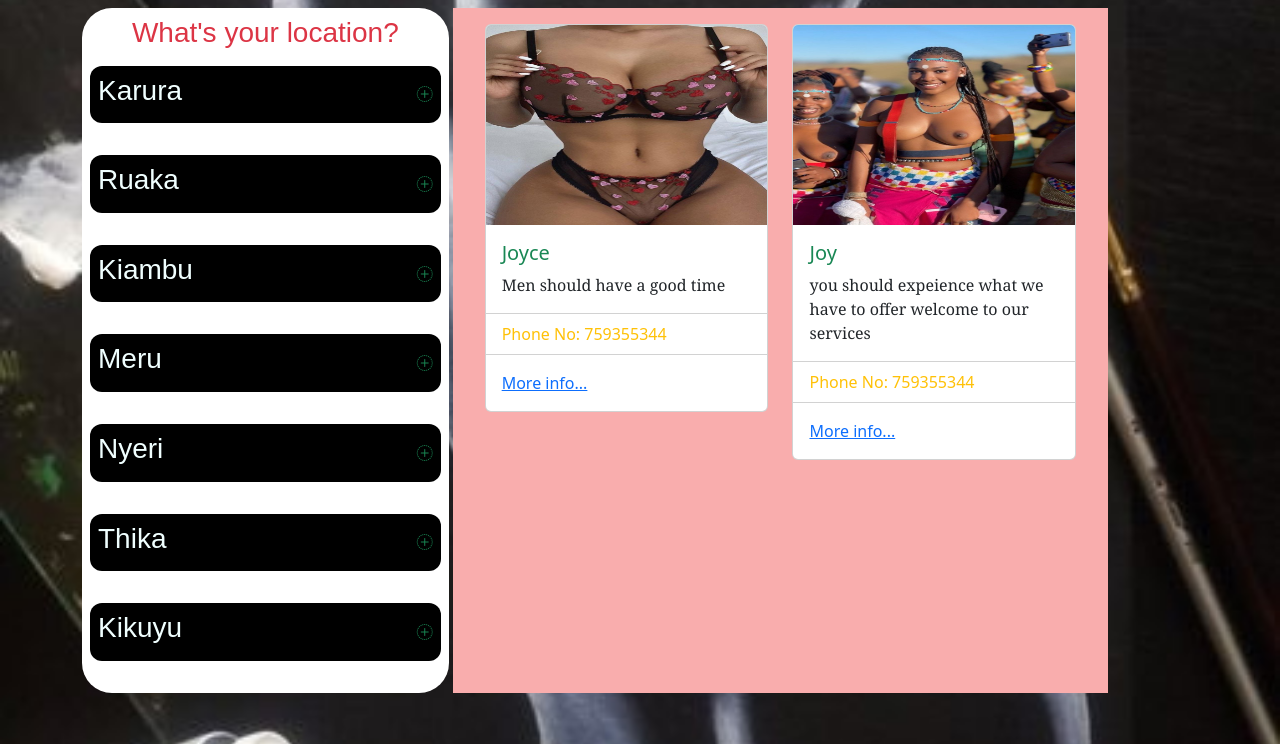
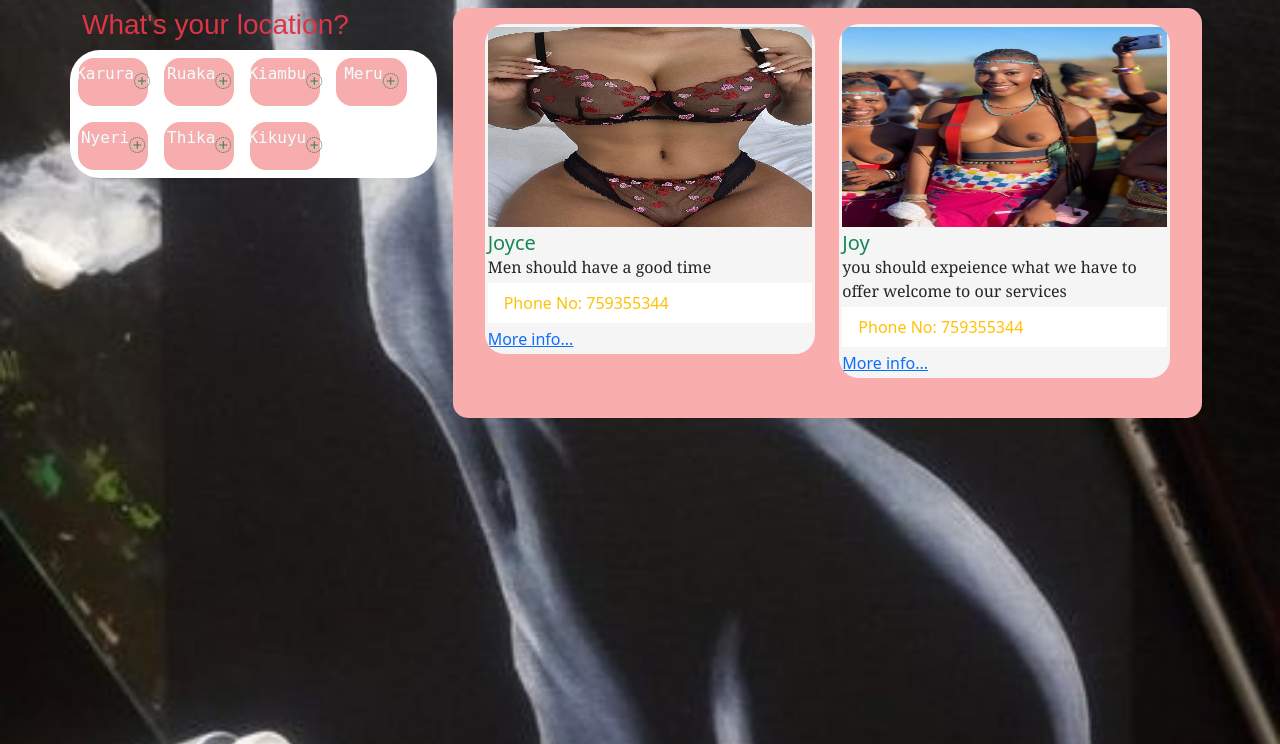
Before and after one commit to Royweru/django-hotbunny, a Django app: page / in a window 1280 px wide. Shown: the part 64-808 px from the top of the page. Run offline with Django 4.2, Linux system fonts and the light colour scheme; data comes from the database, SQL or seed files in the repository; some libraries are stand-ins or nearby versions.

Commit message:
modified:   base/__pycache__/urls.cpython-311.pyc 	modified:   base/__pycache__/views.cpython-311.pyc 	modified:   base/urls.py 	modified:   base/views.py 	new file:   static/css/card.css 	modified:   static/css/main.css 	new file:   templates/base/escort.html 	modified:   templates/base/index.html 	modified:   templates/components/card.html 	modified:   templates/components/locations-bar.html 	modified:   templates/main.html 	modified:   templates/navbar.html

```diff
--- a/base/urls.py
+++ b/base/urls.py
@@ -3,4 +3,5 @@ from django.urls import path
 from . import views
 urlpatterns = [
     path('',views.index,name='home'),
+    path('escort/<str:pk>/',views.individual_escort,name='view-escort')
 ]
--- a/base/views.py
+++ b/base/views.py
@@ -8,3 +8,9 @@ def index(request):
     locations = Area.objects.all()
     context={'escorts':escorts,'locations':locations}
     return render(request,'base/index.html',context)
+
+
+def individual_escort(request,pk):
+    escort = Escort.objects.get(id=pk)
+    context = {'escort':escort}
+    return render(request, 'base/escort.html',context)
--- a/static/css/main.css
+++ b/static/css/main.css
@@ -6,3 +6,9 @@ body{
     width: 100%;
     height: 100vh;
 }
+
+#location-bar:hover{
+    cursor: pointer;
+    opacity: 0.8;
+    background-color: rgb(246, 105, 105);
+}
--- a/templates/base/index.html
+++ b/templates/base/index.html
@@ -8,20 +8,20 @@
     <div class="row gx-2">
 
     <div class=" col-md-4 gap-y-5">
-     <div class="  p-2 " style="width: 100%; border-radius:30px; display:flex; flex-direction:column; background-color:white; align-items:center; ">
         <div>
             <h3 class=" text-danger" style="font-family:fantasy">
                 What's your location?
             </h3>
         </div>
+     <div class=" p-2 row row-cols-md-5 gap-3" style="width: 100%; border-radius:30px;background-color:white;; ">
+
         {% for location in locations  %}
         {% include 'components/locations-bar.html' %}
       {% endfor %}
      </div>
-
     </div>
 
-    <div class="col-md-7 " style="background-color:rgb(249, 173, 173)">
+    <div class="col-md-8 " style="background-color:rgb(249, 173, 173); border-radius:15px;">
         <div class="container">
             <div class="row row-cols-1 row-cols-md-2 gap-x-4 p-3">
                 {% for escort in escorts %}
--- a/templates/components/card.html
+++ b/templates/components/card.html
@@ -1,6 +1,6 @@
 <div class="col mb-4">
     <!-- mb-4 adds margin-bottom to create space between cards -->
-    <div class="card">
+    <div class="special-card">
         <img src="{{escort.image}}" class="card-img-top" alt="..." style="height: 200px; width:100%;">
         <div class="card-body">
             <h5 class="card-title text-success">{{escort}}</h5>
@@ -12,7 +12,7 @@
             <li class="list-group-item text-warning">Phone No: {{escort.phoneNo}}</li>
         </ul>
         <div class="card-body">
-            <a href="#" class="card-link">More info...</a>
+            <a href="{% url 'view-escort' escort.id%}" class="card-link">More info...</a>
 
         </div>
     </div>
--- a/templates/components/locations-bar.html
+++ b/templates/components/locations-bar.html
@@ -1,6 +1,9 @@
-<div class=" p-2  mb-4 mt-2" style="background-color: black; border-radius: 12px; width:100%; display:flex; align-items:center; justify-content:space-between;">
-  <h3 style=" font-family:sans-serif; font-weight:lighter; color:azure;">
+
+<div class=" p-1 col-2"
+id="location-bar"
+>
+  <p style=" font-family:monospace; font-weight:lighter; color:azure;">
     {{location}}
-  </h3>
+  </p>
   <i class="bi bi-plus-circle-dotted text-success"></i>
 </div>
--- a/templates/main.html
+++ b/templates/main.html
@@ -12,11 +12,42 @@
       crossorigin="anonymous"
     />
     <link rel="stylesheet" href="{% static '/css/main.css' %}">
+    <link rel="stylesheet" href="{% static '/css/special-card.css' %}">
     <link rel="shortcut icon" href="{% static 'images/logo.jpeg' %}" type="image/x-icon">
     <!-- Bootstrap Icons CDN link -->
 <link rel="stylesheet" href="https://cdn.jsdelivr.net/npm/bootstrap-icons@1.20.0/font/bootstrap-icons.css">
 
   </head>
+  <style>
+    #location-bar {
+      background-color: rgb(247, 173, 173);
+      border-radius: 16px;
+      display: flex;
+      justify-content: center;
+      align-items: center;
+      transition: opacity 0.3s, background-color 0.3s, cursor 0.3s;
+      font-family: monospace;
+      font-weight: lighter;
+      color: azure;
+    }
+
+    #location-bar:hover {
+      opacity: 0.8;
+      background-color: rgb(248, 98, 98);
+      cursor: pointer;
+    }
+    .special-card{
+      width: 100%;
+      padding: 0;
+      border-radius: 20px;
+      display: flex;
+      flex-direction: column;
+      row-gap: 4px;
+      background-color: whitesmoke;
+      overflow: hidden;
+      padding: 3px;
+  }
+  </style>
   <body>
     {% include 'navbar.html' %}
     {% block content %}
--- a/templates/navbar.html
+++ b/templates/navbar.html
@@ -10,7 +10,7 @@
       </button>
       <div class="collapse navbar-collapse" id="navbarNavAltMarkup">
         <div class="navbar-nav">
-          <a class="nav-link active" aria-current="page" href="#" style="font-weight: bold;  font-family:Verdana, Geneva, Tahoma, sans-serif">Escorts</a>
+          <a class="nav-link active" aria-current="page" href="/" style="font-weight: bold;  font-family:Verdana, Geneva, Tahoma, sans-serif">Escorts</a>
 
           <a class="nav-link" href="#">Contact</a>
           <a class="nav-link" href="#">Blog</a>
```
Also changed, not shown: static/css/card.css (added, +9 -0 lines), templates/base/escort.html (added, +7 -0 lines).
